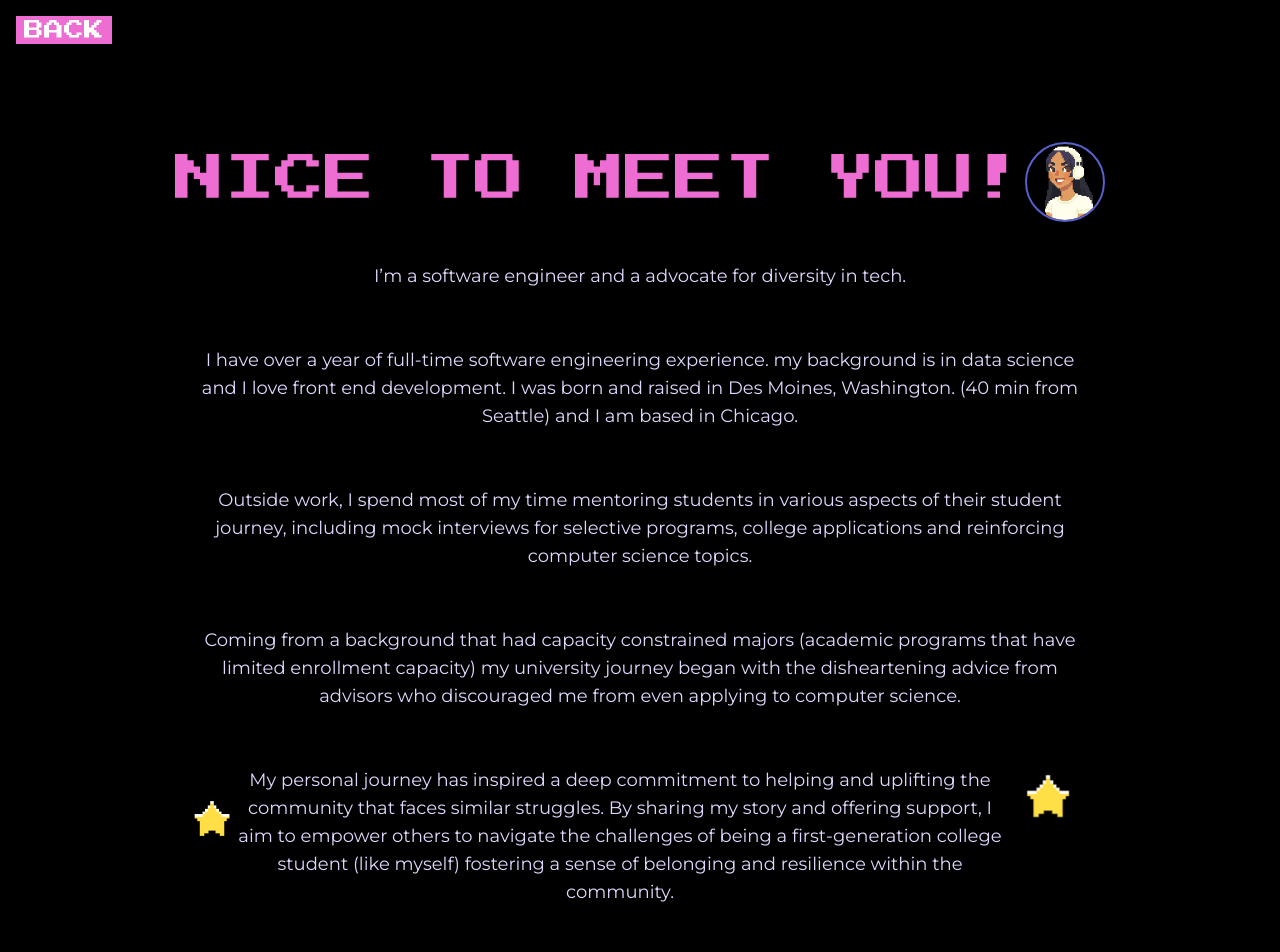
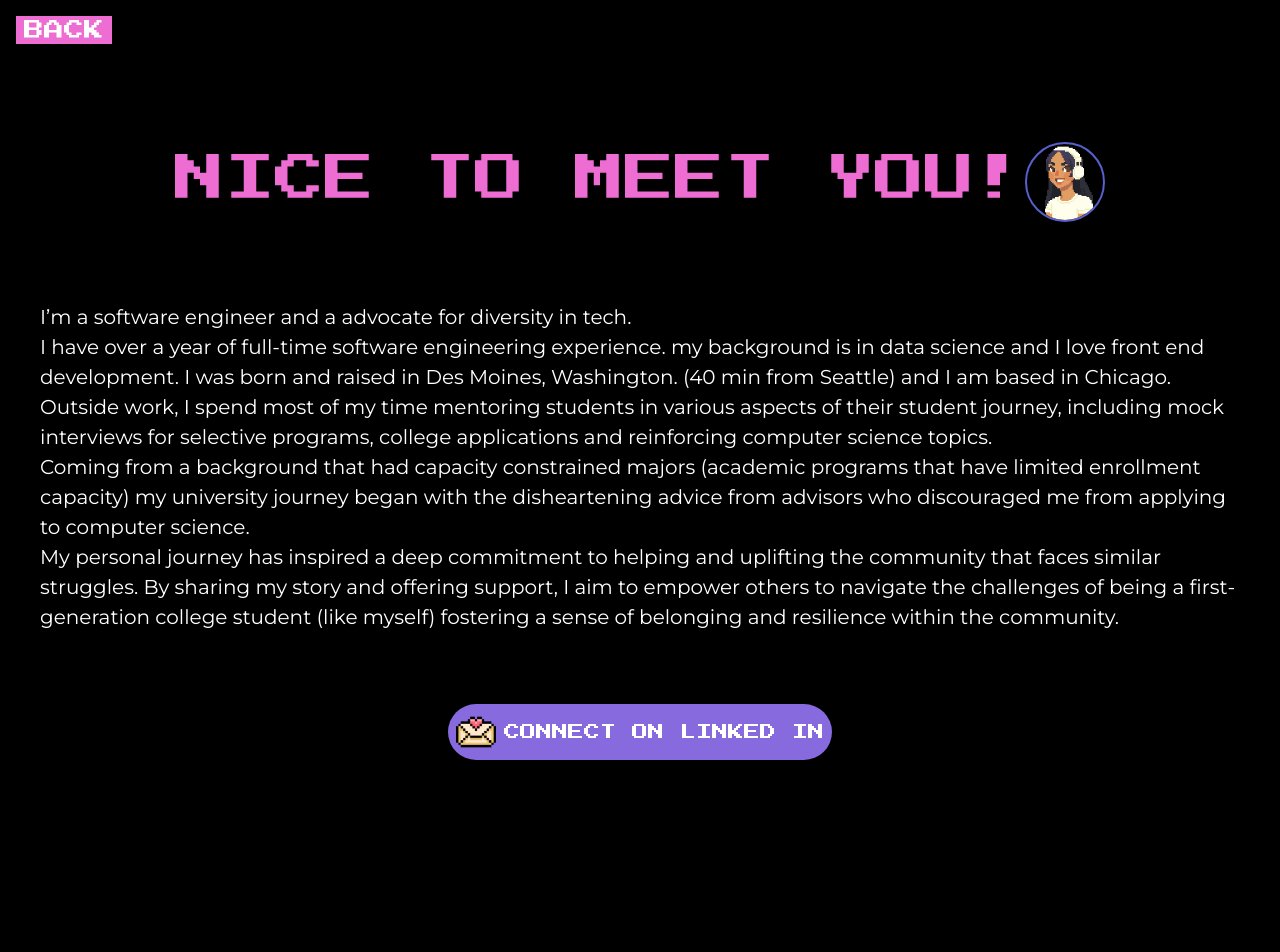
Before and after one commit to lizzzyCodes/elizabeth-c, a Next.js app: page /pages/about in a window 1280 px wide. Shown: the top 952 px of the page. After the commit the page ends 800 px from the top, so only its background shows below. Built offline with nearby package versions, Linux system fonts and the light colour scheme.

Commit message:
fixing about my for mobile and adding component for project layout

```diff
--- a/app/pages/about/page.tsx
+++ b/app/pages/about/page.tsx
@@ -15,27 +15,17 @@ export default function About() {
         <img about='profile pic' className='h-20 w-20 border-2 border-[#5760CC] rounded-full'src={Headshot.src} alt='headshot'/>
       </header>
     </div>
-    <div about='about me text section' className='pl-48 pr-48 text-[#E1D6FC] text-center font-["montserrat"] mb-2'>
-        <div className='mb-4'>
-          <p className='mb-2 text-sm md:text-lg display: inline-block pb-8'>I’m a software engineer and a advocate for diversity in tech.</p>
-        </div>
-        <div className='mb-4'>
-          <p className='mb-2 text-sm md:text-lg display: inline-block pb-8'>I have over a year of full-time software engineering experience. my background is in data science and I love front end development. I was born and raised in Des Moines, Washington. (40 min from Seattle) and I am based in Chicago.</p>
-        </div>
-        <div className='mb-4'>
-          <p className='mb-2 text-sm md:text-lg display: inline-block pb-8'>Outside work, I spend most of my time mentoring students in various aspects of their student journey, including mock interviews for selective programs, college applications and reinforcing computer science topics.</p>
-        </div>
-        <div className='mb-4'>
-          <p className='mb-2 text-sm md:text-lg display: inline-block pb-8'>Coming from a background that had capacity constrained majors (academic programs that have limited enrollment capacity) my university journey began with the disheartening advice from advisors who discouraged me from even applying to computer science.</p>
-        </div>
-      <p className="flex text-sm md:text-lg mb-2 pb-10">
-        <Image className="animate-bounce object-contain" src={Star.src} width={40} height={40} alt='star image'/>
-          My personal journey has inspired a deep commitment to helping and uplifting the community that faces similar struggles. By sharing my story and offering support, I aim to empower others to navigate the challenges of being a first-generation college student (like myself) fostering a sense of belonging and resilience within the community.
-        <Image className="animate-bounce h-20 w-20 p-4" src={Star.src}  width={40} height={40} alt='star image'/>
+    <div about='text' className='font-["montserrat"] text-[20px] text-white'>
+      <p className='p-10'>
+      I’m a software engineer and a advocate for diversity in tech.
+      <br />  I have over a year of full-time software engineering experience. my background is in data science and I love front end development. I was born and raised in Des Moines, Washington. (40 min from Seattle) and I am based in Chicago.
+      <br /> Outside work, I spend most of my time mentoring students in various aspects of their student journey, including mock interviews for selective programs, college applications and reinforcing computer science topics.
+      <br /> Coming from a background that had capacity constrained majors (academic programs that have limited enrollment capacity) my university journey began with the disheartening advice from advisors who discouraged me from applying to computer science.
+      <br /> My personal journey has inspired a deep commitment to helping and uplifting the community that faces similar struggles. By sharing my story and offering support, I aim to empower others to navigate the challenges of being a first-generation college student (like myself) fostering a sense of belonging and resilience within the community.
       </p>
     </div>
-    <div about='button container' className="flex justify-center relative">
-        <Link href='https://www.linkedin.com/in/elizabeth-castillo-' className="flex items-center space-x-2 px-4 py-2 pl-2 pr-2 rounded-full font-press-start text-white bg-[#886ADF] hover:bg-sky-700 uppercase">
+    <div about='button container' className="flex justify-center relative p-8">
+        <Link href='https://www.linkedin.com/in/elizabeth-castillo-' className="text-center flex items-center space-x-2 px-4 py-2 pl-2 pr-2 rounded-full font-press-start text-white bg-[#886ADF] hover:bg-sky-700 uppercase">
           <img src={Mail.src} alt="mail logo" className="w-10 h-10" />
           <span>connect on linked in</span>
         </Link>
--- a/app/pages/projects/projectFiles/alabama/page.tsx
+++ b/app/pages/projects/projectFiles/alabama/page.tsx
@@ -1,11 +1,13 @@
 import Navbar from "@/components/navbar";
 import Heading from "@/components/heading";
+import About from "@/components/projectabout";
 
 export default function Project() {
     return  (
         <section>
         <Navbar />
         <Heading text='Plant growth in counties of Alabama' />
+        <About />
         </section>
     )
   }
--- a/components/intro.tsx
+++ b/components/intro.tsx
@@ -37,7 +37,7 @@ return (
     <div className=" flex space-x-10 font-press-start text-white text-center h-18 text-xl px-4">
         <Button link='/pages/about' color='bg-[#71EC8B]' text='about'/>
         <Button link='/pages/projects' color='bg-[#886ADF]' text='projects'/>
-        <Button link='/pages/resume' color='bg-[#ED6DD3]' text='resume'/>
+        <Button link='/pages/resume' color='bg-[#ED6DD3]' text='experience'/>
     </div>
 </section>
 </div>
--- /dev/null
+++ b/components/projectabout.tsx
@@ -0,0 +1,18 @@
+import Link from "next/link"
+import Subheading from "./subheading"
+
+export default function About() {
+  //       <div className="w-full block flex-grow lg:flex lg:items-center lg:w-auto border-4 border-indigo-500/100 fixed top-0 w-full">
+  return (
+
+      <div className="p-10">
+        <Subheading text="about this project"/>
+        <p className="font-['montserrat'] text-[20px]  text-white">
+        Lorem ipsum dolor sit amet. Sed saepe tempora eum sunt voluptas hic quidem modi aut consequatur sequi et numquam iusto eum modi voluptas sed atque blanditiis.
+        Quo quibusdam nemo est obcaecati
+        </p>
+      </div>
+
+    )
+
+}
--- a/components/subheading.tsx
+++ b/components/subheading.tsx
@@ -1,5 +1,6 @@
-// subheading component for resume experience section
-//SOFTWARE ENGINEER, CHECKOUT
+
+// Subheading Text Component
+
 export default function Subheading({ text } : { text:string }) {
-return ( <p className="pb-6 text-[20px] uppercase ">{ text }</p> );
+return ( <p className="pb-6 text-white text-[20px] uppercase font-press-start ">{ text }</p> );
 }
```
Lines whose indentation alone changed are shown as unchanged.
